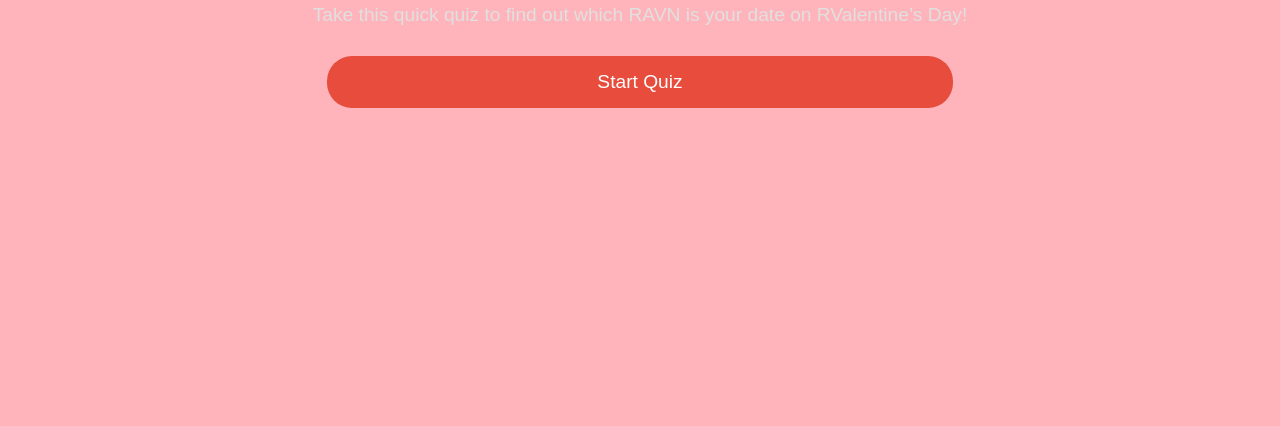
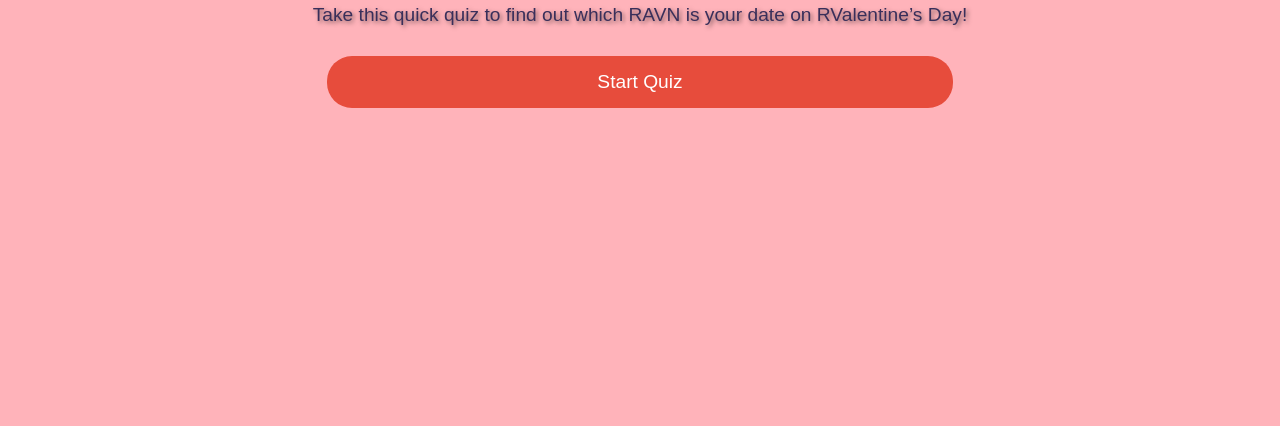
Before and after one commit to Samfrigginsen/Who-is-your-RValentine, a plain HTML site: page index.html in a window 1280 px wide. Shown: the part 374-800 px from the top of the page. Drawn offline with Linux system fonts and the light colour scheme; a web font is replaced by a local one.

Commit message:
Update paragraph styles for improved readability

```diff
--- a/styles.css
+++ b/styles.css
@@ -53,9 +53,11 @@
 /* Style the description text */
 p {
     font-size: 1.2rem;
-    color: #e0e0e0;
+    color: #392F5A;
     margin: 20px 20px 30px 20px; /* Add space to the top, left, and right */
+    text-shadow: 2px 2px 4px rgba(0, 0, 0, 0.5); /* Soft shadow for better readability */
 }
+
 
 
 /* Style the button */
```
